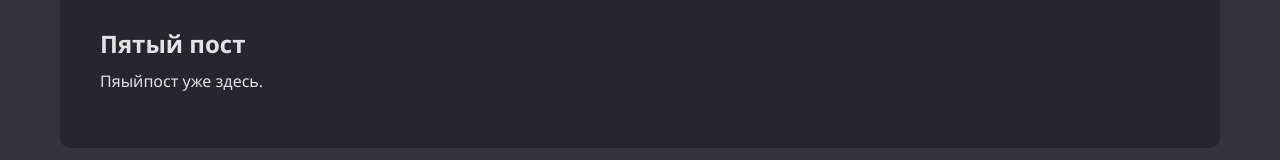
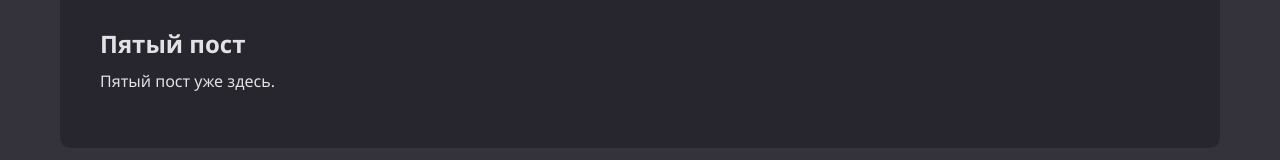
Before and after one commit to Tireon003/learnins-reactjs, a React (Create React App) app: page / in a window 1280 px wide. Shown: the part 839-999 px from the top of the page. Built offline with nearby package versions, Linux system fonts and the light colour scheme.

Commit message:
clear dump lines

```diff
--- a/src/App.js
+++ b/src/App.js
@@ -14,7 +14,7 @@ function App() {
     {key: 2, title: 'Второй пост', content: "А это второй пост на странице."},
     {key: 3, title: 'Третий пост', content: "Надо же, это же уже третий пост на сайте."},
     {key: 4, title: 'Четвертый пост', content: "Четверный пост на подходе."},
-    {key: 5, title: 'Пятый пост', content: "Пяыйпост уже здесь."},
+    {key: 5, title: 'Пятый пост', content: "Пятый пост уже здесь."},
     {key: 6, title: 'Шестой пост', content: "Не прошло и ста лет, как на сайте появился шестой пост."}
   ]);
 
--- a/src/components/UI/Input/Input.jsx
+++ b/src/components/UI/Input/Input.jsx
@@ -8,8 +8,6 @@ const Input = ({placeHolder}) => {
 
     const [query, setQuery] = useContext(InputQuery);
 
-
-    //Поиск можно адекватно реализовать только при помощи Context или Redux
     const getQuery = (e) => {
         setQuery(e.target.value);
     };
```
Also changed, not shown: src/components/UI/Panel/Panel.jsx (+0 -7 lines), src/components/UI/PostList/PostList.jsx (+0 -15 lines).
